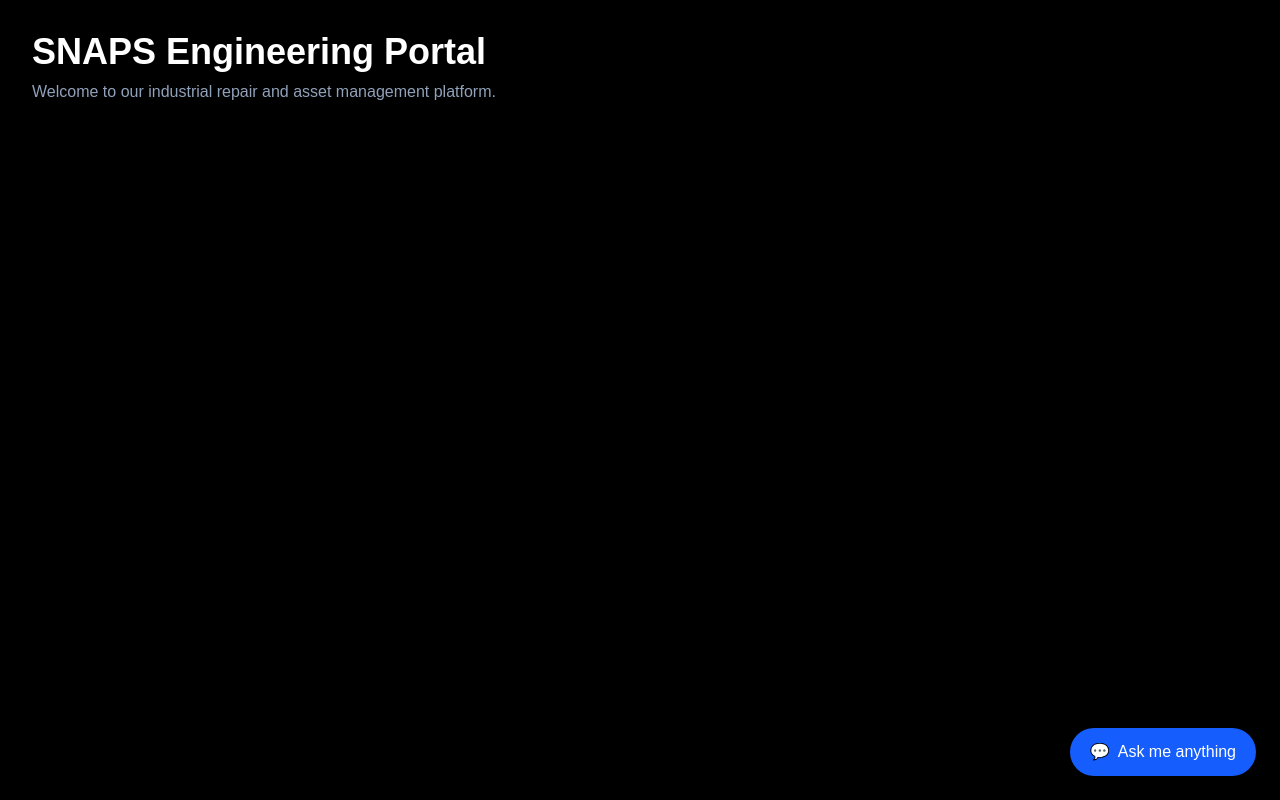
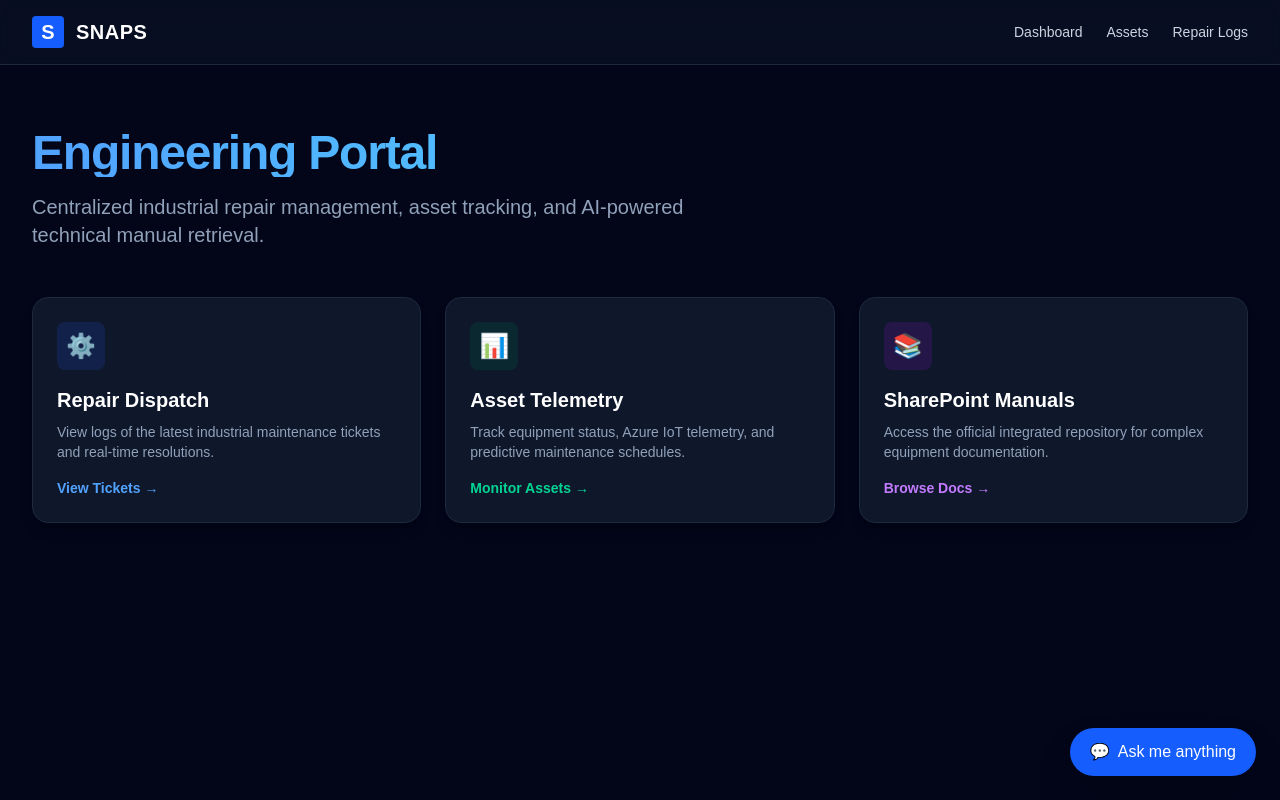
Before and after one commit to 16anusha/industrial-repair-site, a Next.js app in the folder frontend/: page / in a window 1280 px wide. Built offline with nearby package versions, Linux system fonts and the light colour scheme.

Commit message:
Restored landing page UI and integrated chatbot

```diff
--- a/frontend/app/page.tsx
+++ b/frontend/app/page.tsx
@@ -2,7 +2,7 @@
 import { useState } from "react";
 
 function ChatbotWidget() {
-  const [isOpen, setIsOpen] = useState(false); // Controls open/closed state
+  const [isOpen, setIsOpen] = useState(false);
   const [input, setInput] = useState("");
   const [messages, setMessages] = useState<{ role: string; text: string }[]>([]);
   const [isLoading, setIsLoading] = useState(false);
@@ -34,10 +34,9 @@ function ChatbotWidget() {
 
   return (
     <div className="fixed bottom-6 right-6 z-50 flex flex-col items-end">
-      {/* 1. The Open Chat Window (Only visible when isOpen is true) */}
+      {/* 1. The Open Chat Window */}
       {isOpen && (
         <div className="w-96 h-[500px] border border-slate-700 shadow-2xl rounded-xl flex flex-col bg-slate-900 text-white mb-4 animate-in fade-in slide-in-from-bottom-4">
-          {/* Header with Close Button */}
           <div className="p-3 bg-slate-800 rounded-t-xl flex justify-between items-center border-b border-slate-700">
             <span className="font-bold text-sm">SNAPS AI Assistant</span>
             <button
@@ -48,7 +47,6 @@ function ChatbotWidget() {
             </button>
           </div>
 
-          {/* Message History */}
           <div className="flex-1 overflow-y-auto p-4 space-y-4">
             {messages.length === 0 && (
               <div className="text-slate-400 text-sm text-center mt-10">
@@ -63,7 +61,6 @@ function ChatbotWidget() {
             {isLoading && <div className="text-slate-400 text-sm">Searching SNAPS database...</div>}
           </div>
 
-          {/* Input Box */}
           <form onSubmit={sendMessage} className="p-2 flex gap-2 border-t border-slate-700">
             <input
               type="text"
@@ -77,7 +74,7 @@ function ChatbotWidget() {
         </div>
       )}
 
-      {/* 2. The Floating "Ask Me Anything" Trigger Button */}
+      {/* 2. The Floating Trigger Button */}
       <button
         onClick={() => setIsOpen(!isOpen)}
         className="bg-blue-600 hover:bg-blue-500 text-white px-5 py-3 rounded-full shadow-2xl font-medium flex items-center gap-2 transition-transform hover:scale-105"
@@ -90,12 +87,75 @@ function ChatbotWidget() {
 
 export default function Home() {
   return (
-    <main className="min-h-screen bg-black relative text-white p-8">
-      <h1 className="text-4xl font-bold">SNAPS Engineering Portal</h1>
-      <p className="text-slate-400 mt-2">Welcome to our industrial repair and asset management platform.</p>
+    <main className="min-h-screen bg-slate-950 text-white relative flex flex-col">
 
-      {/* Floating collapsible chat widget */}
+      {/* Top Navigation Bar */}
+      <nav className="w-full border-b border-slate-800 bg-slate-900/50 backdrop-blur-md sticky top-0 z-40 p-4 px-8 flex justify-between items-center">
+        <div className="flex items-center gap-3">
+          <div className="w-8 h-8 bg-blue-600 rounded flex items-center justify-center font-bold text-xl">S</div>
+          <span className="font-bold text-xl tracking-wide">SNAPS</span>
+        </div>
+        <div className="flex gap-6 text-sm font-medium text-slate-300">
+          <a href="#" className="hover:text-blue-400 transition-colors">Dashboard</a>
+          <a href="#" className="hover:text-blue-400 transition-colors">Assets</a>
+          <a href="#" className="hover:text-blue-400 transition-colors">Repair Logs</a>
+        </div>
+      </nav>
+
+      {/* Hero Section */}
+      <div className="px-8 py-16 max-w-7xl mx-auto w-full">
+        <h1 className="text-5xl font-extrabold tracking-tight mb-4 text-transparent bg-clip-text bg-gradient-to-r from-blue-400 to-cyan-300">
+          Engineering Portal
+        </h1>
+        <p className="text-xl text-slate-400 max-w-2xl mb-12">
+          Centralized industrial repair management, asset tracking, and AI-powered technical manual retrieval.
+        </p>
+
+        {/* Dashboard Grid */}
+        <div className="grid grid-cols-1 md:grid-cols-2 lg:grid-cols-3 gap-6">
+
+          {/* Feature Card 1 */}
+          <div className="bg-slate-900 border border-slate-800 rounded-2xl p-6 shadow-lg hover:border-blue-500/50 transition-all group">
+            <div className="w-12 h-12 bg-blue-900/30 rounded-lg flex items-center justify-center mb-4 text-blue-400 text-2xl group-hover:scale-110 transition-transform">
+              ⚙️
+            </div>
+            <h2 className="text-xl font-semibold mb-2">Repair Dispatch</h2>
+            <p className="text-slate-400 text-sm mb-4">View logs of the latest industrial maintenance tickets and real-time resolutions.</p>
+            <button className="text-blue-400 text-sm font-semibold hover:text-blue-300 flex items-center gap-1">
+              View Tickets <span>→</span>
+            </button>
+          </div>
+
+          {/* Feature Card 2 */}
+          <div className="bg-slate-900 border border-slate-800 rounded-2xl p-6 shadow-lg hover:border-emerald-500/50 transition-all group">
+            <div className="w-12 h-12 bg-emerald-900/30 rounded-lg flex items-center justify-center mb-4 text-emerald-400 text-2xl group-hover:scale-110 transition-transform">
+              📊
+            </div>
+            <h2 className="text-xl font-semibold mb-2">Asset Telemetry</h2>
+            <p className="text-slate-400 text-sm mb-4">Track equipment status, Azure IoT telemetry, and predictive maintenance schedules.</p>
+            <button className="text-emerald-400 text-sm font-semibold hover:text-emerald-300 flex items-center gap-1">
+              Monitor Assets <span>→</span>
+            </button>
+          </div>
+
+          {/* Feature Card 3 */}
+          <div className="bg-slate-900 border border-slate-800 rounded-2xl p-6 shadow-lg hover:border-purple-500/50 transition-all group">
+            <div className="w-12 h-12 bg-purple-900/30 rounded-lg flex items-center justify-center mb-4 text-purple-400 text-2xl group-hover:scale-110 transition-transform">
+              📚
+            </div>
+            <h2 className="text-xl font-semibold mb-2">SharePoint Manuals</h2>
+            <p className="text-slate-400 text-sm mb-4">Access the official integrated repository for complex equipment documentation.</p>
+            <button className="text-purple-400 text-sm font-semibold hover:text-purple-300 flex items-center gap-1">
+              Browse Docs <span>→</span>
+            </button>
+          </div>
+
+        </div>
+      </div>
+
+      {/* Floating Chat Widget */}
       <ChatbotWidget />
+
     </main>
   );
 }
```
Also changed, not shown: 1 other file (tests, documents, lock files or other folders).
